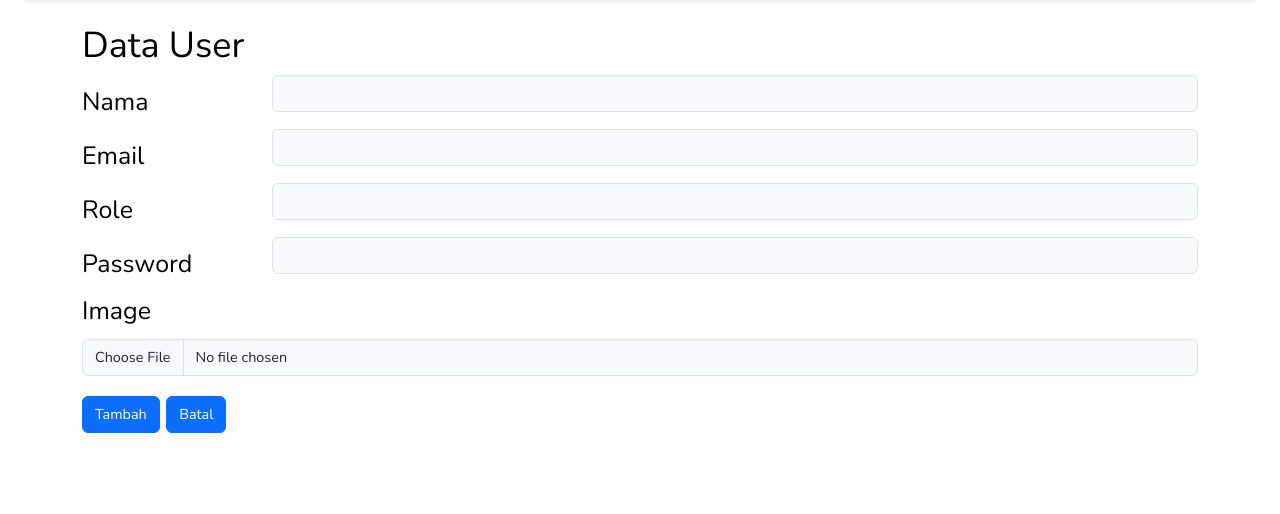
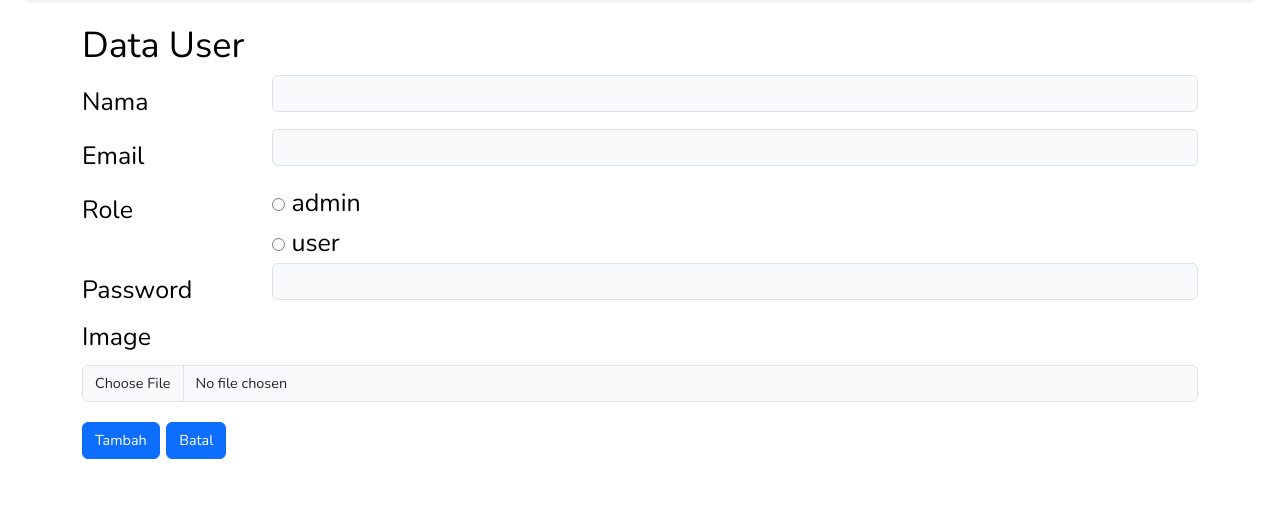
Before and after one commit to arfnurrohman/bengkel, a Laravel app: page /fromuser in a window 1280 px wide. Shown: the part 97-611 px from the top of the page. Run offline with Laravel 10, Linux system fonts and the light colour scheme; style sheets or scripts are compiled from the project's sources; some libraries are stand-ins or nearby versions.

Commit message:
radio button halaman admin

```diff
--- a/resources/views/user/formuser.blade.php
+++ b/resources/views/user/formuser.blade.php
@@ -46,10 +46,12 @@
             </div>
         </div>
         <div class="form-group row">
-            <label for="role" class="col-sm-2 col-form-label">Role</label>
+            <label for="inputRole" class="col-sm-2 col-form-label">Role</label>
             <div class="col-sm-10">
-                <input class="form-control" type="text" name="role" value="">
+            <input type="radio" name="role" value="admin">  admin<br>
+            <input type="radio" name="role" value="user"> user<br>
             </div>
+
         </div>
         <div class="form-group row">
             <label for="password" class="col-sm-2 col-form-label">Password</label>
```
